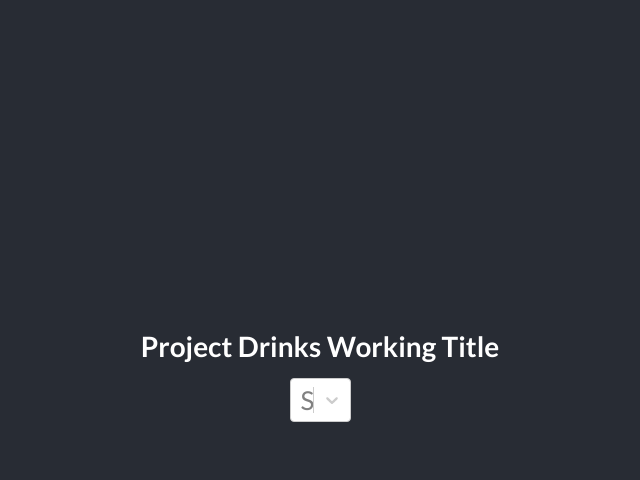
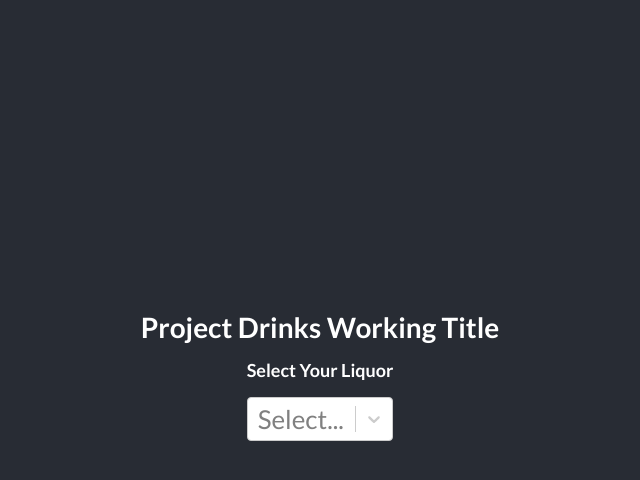
Before and after one commit to edgonzalez-9/Bartender, a React (Create React App) app in the folder bartender/: page / in a window 1280 px wide. Both pictures are taken after a click on the button "Click Here to Get Started". Shown: the top 480 px of the page, without its empty margins (320-960 px from the left). Built offline with nearby package versions, Linux system fonts and the light colour scheme; the HTML template or start-up script is replaced by a standard one.

Commit message:
changed the way the select liquor menu looks

```diff
--- a/bartender/src/App.js
+++ b/bartender/src/App.js
@@ -15,7 +15,7 @@ class App extends React.Component{
       ingredientProvided: false,
       selectedDrinks: [],
       anotherRound: false,
-      drinkSelected: false
+      drinkSelected: false,
     }
   }
 
--- a/bartender/src/Containers/SearchBar.js
+++ b/bartender/src/Containers/SearchBar.js
@@ -13,10 +13,13 @@ const options = [
 
 function myComponent(props) {
     return(
-        <Select
-            options={options}
-            onChange={(e) => props.handleChange(e)}
-        />
+        <div>
+            <h3> Select Your Liquor </h3>
+            <Select
+                options={options}
+                onChange={(e) => props.handleChange(e)}
+            />
+        </div>
     )
 }
 
```
